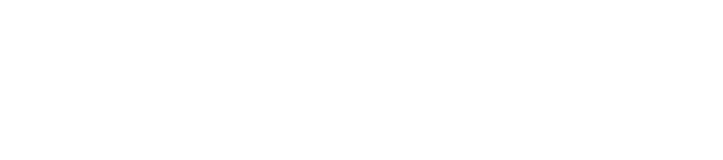
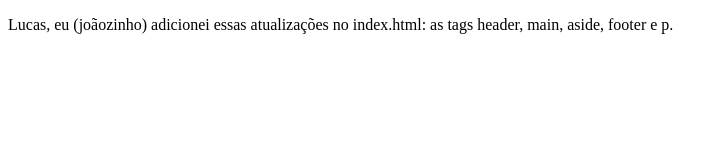
Before and after one commit to LucasFernandesDeLima/projeto-git-hub, a plain HTML site: page index.html in a window 1280 px wide. Shown: the whole page, without its empty margins (0-723 px from the left). Drawn offline with Linux system fonts and the light colour scheme.

Commit message:
Update index.html
Lucas, eu (joãozinho) adicionei essas atualizações no index.html: as tags header, main, aside, footer e p.

```diff
--- a/index.html
+++ b/index.html
@@ -5,5 +5,15 @@
     <meta name="viewport" content="width=device-width, initial-scale=1.0" />
     <title>Document</title>
   </head>
-  <body></body>
+  <body>
+    <header></header>
+    <main>
+      <p>
+        Lucas, eu (joãozinho) adicionei essas atualizações no index.html:
+        as tags header, main, aside, footer e p.
+      </p>
+    </main>
+    <aside></aside>
+    <footer></footer>
+  </body>
 </html>
```
